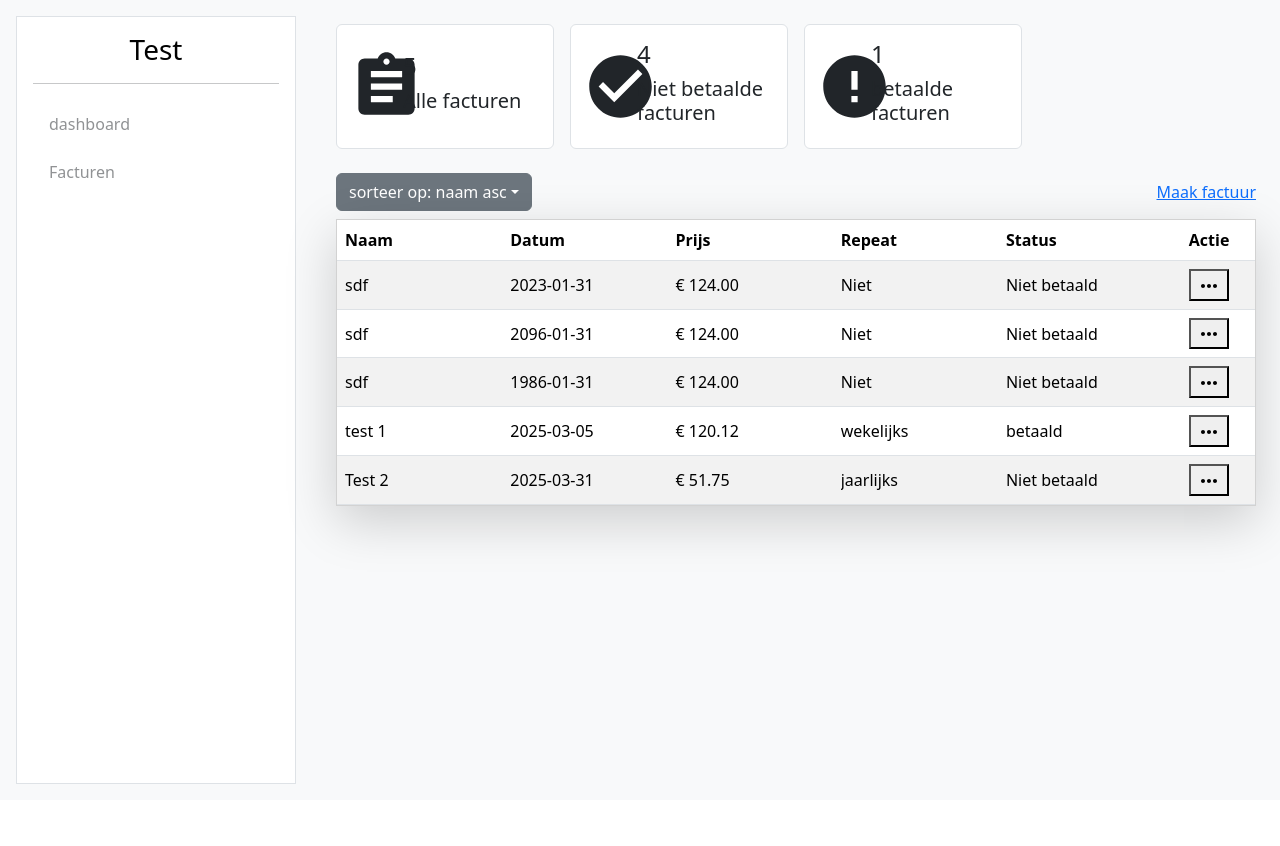
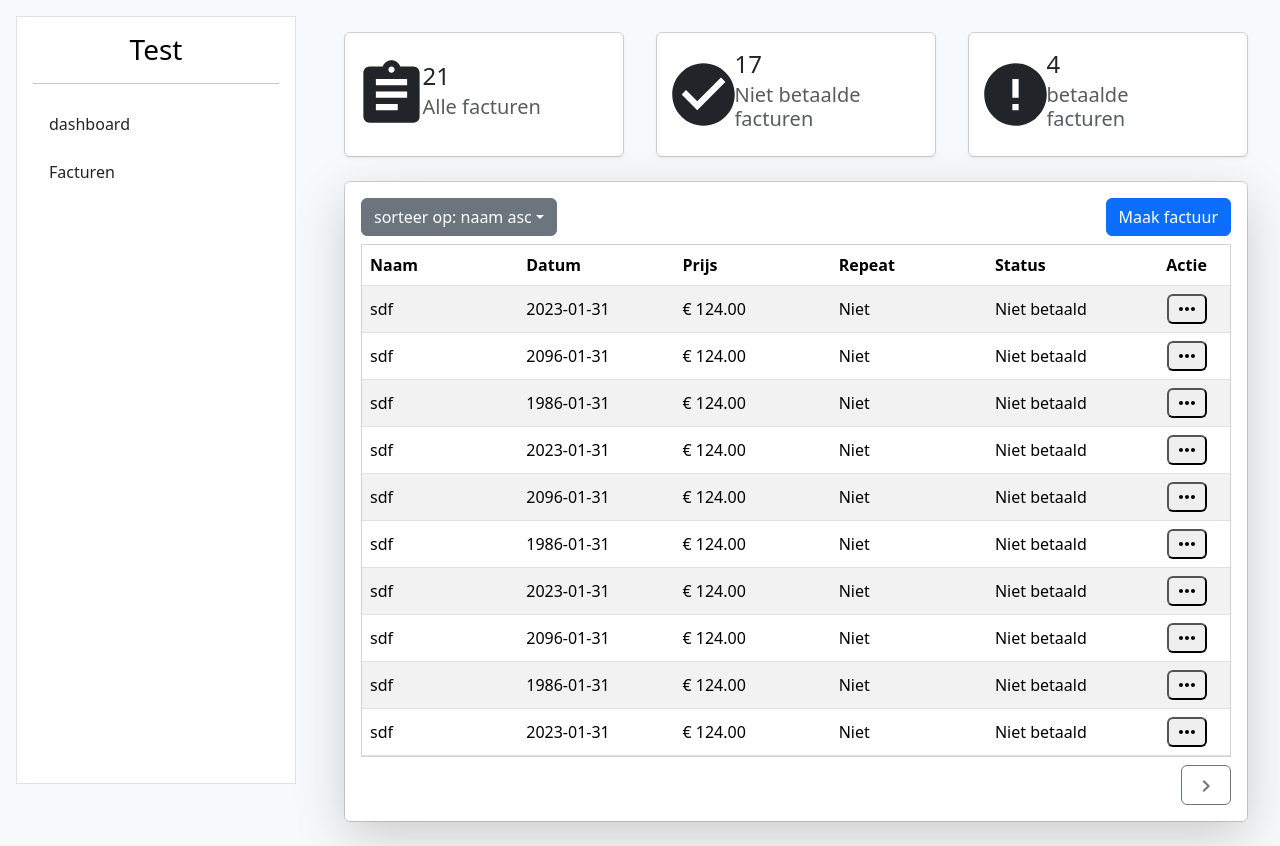
Before and after one commit to BsgMax00/parent_website, a React (Create React App) app: page /facturen in a window 1280 px wide. Before the commit the page ends 800 px from the top, so only its background shows below. Built offline with nearby package versions, Linux system fonts and the light colour scheme; data requests are answered from the project's data file.

Commit message:
made some layout changes

```diff
--- a/src/Components/Invoice/InvoiceManagmentBody.js
+++ b/src/Components/Invoice/InvoiceManagmentBody.js
@@ -42,7 +42,8 @@ const InvoiceManagmentBody = () => {
     return (
         <>
             <div className="col-12 px-2">
-                <div className="pt-3">
+                <div className="card m-2">
+                    <div className="card-body shadow-lg">
                         {Array.isArray(chunkedInvoiceData[ArrayIndex]) ? (
                             <div className="d-flex align-items-center justify-content-between">
                                 <InvoiceManagmentBodyDropdown Label={`sorteer op: ${sortingOption}`}>
@@ -54,14 +55,14 @@ const InvoiceManagmentBody = () => {
                                     <InvoiceManagmentDropdownItem event={() => setSortingOption("datum desc")} value={"datum desc"}/>
                                     <InvoiceManagmentDropdownItem event={() => setSortingOption("status")} value={"status"}/>
                                 </InvoiceManagmentBodyDropdown>
-                            <a href="/facturen/aanmaken">Maak factuur</a>
+                                <a href="/facturen/aanmaken" className="btn btn-primary">Maak factuur</a>
                             </div>
                         ) : (
-                        <div className="d-flex align-middle justify-content-end">
-                            <a href="/facturen/aanmaken">Maak factuur</a>
+                            <div className="d-flex justify-content-end mb-2">
+                                <a href="/facturen/aanmaken" className="btn btn-primary">Maak factuur</a>
                             </div>
                         )}
-                    <div className="card rounded-0 shadow-lg mt-2">
+                        <div className="card rounded-0 mt-2">
                             <div className="card-body p-0">
                                 <div className="table-responsive table-card">
                                     <table className="table table-striped table-hover align-middle table-nowrap mb-0" style={{ tableLayout: "fixed", width: "100%"}}>
@@ -93,9 +94,18 @@ const InvoiceManagmentBody = () => {
                             </div>
                         </div>
                         <div className="d-flex justify-content-end mt-2">
-                        <div>
-                            {ArrayIndex !== 0 ? (<button onClick={() => {setArrayIndex(ArrayIndex - 1)}}><ChevronLeft/></button>) : (<></>)}
-                            {ArrayIndex !== chunkedInvoiceData.length - 1 && ArrayIndex !== 0 ? (<button onClick={() => {setArrayIndex(ArrayIndex + 1)}}><ChevronRight/></button>) : (<></>)}
+                            <div className="btn-group">
+                                {ArrayIndex !== 0 && (
+                                    <button className="btn btn-outline-secondary" onClick={() => setArrayIndex(ArrayIndex - 1)}>
+                                        <ChevronLeft />
+                                    </button>
+                                )}
+                                {ArrayIndex !== chunkedInvoiceData.length - 1 && (
+                                    <button className="btn btn-outline-secondary" onClick={() => setArrayIndex(ArrayIndex + 1)}>
+                                        <ChevronRight />
+                                    </button>
+                                )}
+                            </div>
                         </div>
                     </div>
                 </div>
--- a/src/Components/Invoice/InvoiceManagmentInfoCard.js
+++ b/src/Components/Invoice/InvoiceManagmentInfoCard.js
@@ -1,14 +1,16 @@
 const InvoiceManagmentBodyInfoCard = ({ CardIcon, cardData, cardText }) => {
     return (
         <>
-            <div className="col-3 p-0">
-                <div className="border rounded bg-white align-items-center row m-2" style={{height: "125px"}}>
-                    <div className="col-3">
-                        <CardIcon style={{height: "75px", width: "75px"}}/>
-                    </div>
-                    <div className="col-9 align-items-center">
-                        <h4>{cardData}</h4>
-                        <h5>{cardText}</h5>
+            <div className="col-4 p-2">
+                <div className="card m-2" style={{height: "125px"}}>
+                    <div className="card-body shadow-sm d-flex align-items-center p-3">
+                        <div className="col-3 d-flex justify-content-center">
+                            <CardIcon style={{height: "75px", width: "75px"}}/>
+                        </div>
+                        <div className="col-8 d-flex flex-column justify-content-center">
+                            <h4 className="mb-1">{cardData}</h4>
+                            <h5 className="text-muted">{cardText}</h5>
+                        </div>
                     </div>
                 </div>
             </div>
--- a/src/Components/Invoice/InvoiceRow.js
+++ b/src/Components/Invoice/InvoiceRow.js
@@ -18,7 +18,7 @@ const InvoiceRow = ({ Invoice }) => {
                 <td><div style={ellipsisCell}>{Invoice.InvoiceRepeat}</div></td>
                 <td><div style={ellipsisCell}>{Invoice.InvoiceStatus}</div></td>
                 <td className="text-center">
-                    <button>
+                    <button className="btn-group">
                         <MoreHoriz/>
                     </button>
                 </td>
--- a/src/Components/SideBar/SidebarItem.js
+++ b/src/Components/SideBar/SidebarItem.js
@@ -2,7 +2,7 @@ const SidebarItem = ({ item, text }) => {
     return (
         <>
             <li className="nav-item my-1">
-                <a className="nav-link text-body-tertiary" href={`/${item}`}>{text}</a>
+                <a className="nav-link text-body" href={`/${item}`}>{text}</a>
             </li>
         </>
     );
--- a/src/data/db.json
+++ b/src/data/db.json
@@ -59,6 +59,198 @@
       "InvoiceRepeat": "Niet",
       "InvoiceStatus": "Niet betaald",
       "NextInvoice": null
+    },
+    {
+      "id": "b351",
+      "InvoiceId": 5,
+      "InvoiceName": "test 1",
+      "InvoiceDescription": "test description",
+      "InvoicePrice": 120.12,
+      "InvoiceDate": "2025-03-05",
+      "InvoiceNextDate": null,
+      "InvoiceRepeat": "wekelijks",
+      "InvoiceStatus": "betaald",
+      "NextInvoice": null
+    },
+    {
+      "id": "5052",
+      "InvoiceId": 6,
+      "InvoiceName": "sdf",
+      "InvoiceDescription": "dfqs",
+      "InvoicePrice": 124,
+      "InvoiceDate": "2023-01-31",
+      "InvoiceNextDate": null,
+      "InvoiceRepeat": "Niet",
+      "InvoiceStatus": "Niet betaald",
+      "NextInvoice": null
+    },
+    {
+      "id": "9b14",
+      "InvoiceId": 7,
+      "InvoiceName": "sdf",
+      "InvoiceDescription": "dfqs",
+      "InvoicePrice": 124,
+      "InvoiceDate": "2096-01-31",
+      "InvoiceNextDate": null,
+      "InvoiceRepeat": "Niet",
+      "InvoiceStatus": "Niet betaald",
+      "NextInvoice": null
+    },
+    {
+      "id": "2e10",
+      "InvoiceId": 8,
+      "InvoiceName": "sdf",
+      "InvoiceDescription": "dfqs",
+      "InvoicePrice": 124,
+      "InvoiceDate": "1986-01-31",
+      "InvoiceNextDate": null,
+      "InvoiceRepeat": "Niet",
+      "InvoiceStatus": "Niet betaald",
+      "NextInvoice": null
+    },
+    {
+      "id": "b351",
+      "InvoiceId": 9,
+      "InvoiceName": "test 1",
+      "InvoiceDescription": "test description",
+      "InvoicePrice": 120.12,
+      "InvoiceDate": "2025-03-05",
+      "InvoiceNextDate": null,
+      "InvoiceRepeat": "wekelijks",
+      "InvoiceStatus": "betaald",
+      "NextInvoice": null
+    },
+    {
+      "id": "db7a",
+      "InvoiceId": 10,
+      "InvoiceName": "Test 2",
+      "InvoiceDescription": "description, I am watching komi-san (the show XD)right now",
+      "InvoicePrice": 51.75,
+      "InvoiceDate": "2025-03-31",
+      "InvoiceNextDate": null,
+      "InvoiceRepeat": "jaarlijks",
+      "InvoiceStatus": "Niet betaald",
+      "NextInvoice": null
+    },
+    {
+      "id": "5052",
+      "InvoiceId": 11,
+      "InvoiceName": "sdf",
+      "InvoiceDescription": "dfqs",
+      "InvoicePrice": 124,
+      "InvoiceDate": "2023-01-31",
+      "InvoiceNextDate": null,
+      "InvoiceRepeat": "Niet",
+      "InvoiceStatus": "Niet betaald",
+      "NextInvoice": null
+    },
+    {
+      "id": "9b14",
+      "InvoiceId": 12,
+      "InvoiceName": "sdf",
+      "InvoiceDescription": "dfqs",
+      "InvoicePrice": 124,
+      "InvoiceDate": "2096-01-31",
+      "InvoiceNextDate": null,
+      "InvoiceRepeat": "Niet",
+      "InvoiceStatus": "Niet betaald",
+      "NextInvoice": null
+    },
+    {
+      "id": "2e10",
+      "InvoiceId": 13,
+      "InvoiceName": "sdf",
+      "InvoiceDescription": "dfqs",
+      "InvoicePrice": 124,
+      "InvoiceDate": "1986-01-31",
+      "InvoiceNextDate": null,
+      "InvoiceRepeat": "Niet",
+      "InvoiceStatus": "Niet betaald",
+      "NextInvoice": null
+    },
+    {
+      "id": "b351",
+      "InvoiceId": 14,
+      "InvoiceName": "test 1",
+      "InvoiceDescription": "test description",
+      "InvoicePrice": 120.12,
+      "InvoiceDate": "2025-03-05",
+      "InvoiceNextDate": null,
+      "InvoiceRepeat": "wekelijks",
+      "InvoiceStatus": "betaald",
+      "NextInvoice": null
+    },
+    {
+      "id": "db7a",
+      "InvoiceId": 15,
+      "InvoiceName": "Test 2",
+      "InvoiceDescription": "description, I am watching komi-san (the show XD)right now",
+      "InvoicePrice": 51.75,
+      "InvoiceDate": "2025-03-31",
+      "InvoiceNextDate": null,
+      "InvoiceRepeat": "jaarlijks",
+      "InvoiceStatus": "Niet betaald",
+      "NextInvoice": null
+    },
+    {
+      "id": "5052",
+      "InvoiceId": 16,
+      "InvoiceName": "sdf",
+      "InvoiceDescription": "dfqs",
+      "InvoicePrice": 124,
+      "InvoiceDate": "2023-01-31",
+      "InvoiceNextDate": null,
+      "InvoiceRepeat": "Niet",
+      "InvoiceStatus": "Niet betaald",
+      "NextInvoice": null
+    },
+    {
+      "id": "9b14",
+      "InvoiceId": 17,
+      "InvoiceName": "sdf",
+      "InvoiceDescription": "dfqs",
+      "InvoicePrice": 124,
+      "InvoiceDate": "2096-01-31",
+      "InvoiceNextDate": null,
+      "InvoiceRepeat": "Niet",
+      "InvoiceStatus": "Niet betaald",
+      "NextInvoice": null
+    },
+    {
+      "id": "2e10",
+      "InvoiceId": 18,
+      "InvoiceName": "sdf",
+      "InvoiceDescription": "dfqs",
+      "InvoicePrice": 124,
+      "InvoiceDate": "1986-01-31",
+      "InvoiceNextDate": null,
+      "InvoiceRepeat": "Niet",
+      "InvoiceStatus": "Niet betaald",
+      "NextInvoice": null
+    },
+    {
+      "id": "2e10",
+      "InvoiceId": 19,
+      "InvoiceName": "sdf",
+      "InvoiceDescription": "dfqs",
+      "InvoicePrice": 124,
+      "InvoiceDate": "1986-01-31",
+      "InvoiceNextDate": null,
+      "InvoiceRepeat": "Niet",
+      "InvoiceStatus": "Niet betaald",
+      "NextInvoice": null
+    },
+    {
+      "id": "2e10",
+      "InvoiceId": 20,
+      "InvoiceName": "sdf",
+      "InvoiceDescription": "dfqs",
+      "InvoicePrice": 124,
+      "InvoiceDate": "1986-01-31",
+      "InvoiceNextDate": null,
+      "InvoiceRepeat": "Niet",
+      "InvoiceStatus": "Niet betaald",
+      "NextInvoice": null
     }
   ]
 }
```
Lines whose indentation alone changed are shown as unchanged.
